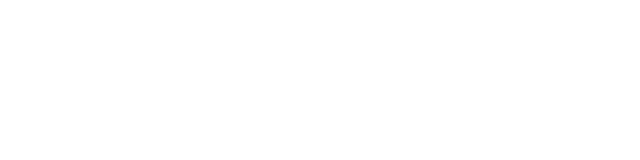
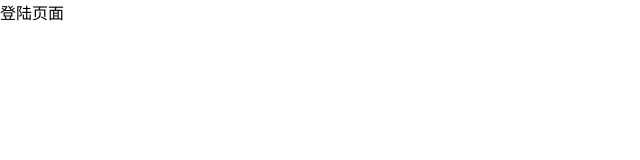
Before and after one commit to zhangchen661618/myhematotiao, a Vue app: page /#/login in a window 1280 px wide. Shown: the top 160 px of the page, without its empty margins (0-640 px from the left). Built offline with nearby package versions, Linux system fonts and the light colour scheme.

Commit message:
新建登陆和主页

```diff
--- a/src/router/index.js
+++ b/src/router/index.js
@@ -1,10 +1,16 @@
 import Vue from 'vue'
 import VueRouter from 'vue-router'
-import Home from '../views/Home.vue'
+import Home from '../views/home/index.vue'
+import Login from '../views/login/index.vue'
 
 Vue.use(VueRouter)
 
 const routes = [
+  {
+    path: '/login',
+    name: 'login',
+    component: Login
+  },
   {
     path: '/',
     name: 'home',
--- a/src/views/Home.vue
+++ /dev/null
@@ -1,16 +0,0 @@
-<template>
-  <div class="home">
-    home
-  </div>
-</template>
-
-<script>
-// @ is an alias to /src
-
-export default {
-  name: 'home',
-  components: {
-
-  }
-}
-</script>
--- /dev/null
+++ b/src/views/home/index.vue
@@ -0,0 +1,15 @@
+<template>
+  <div>
+      home
+  </div>
+</template>
+
+<script>
+export default {
+
+}
+</script>
+
+<style>
+
+</style>
--- /dev/null
+++ b/src/views/login/index.vue
@@ -0,0 +1,15 @@
+<template>
+  <div>
+      登陆页面
+  </div>
+</template>
+
+<script>
+export default {
+
+}
+</script>
+
+<style>
+
+</style>
```
